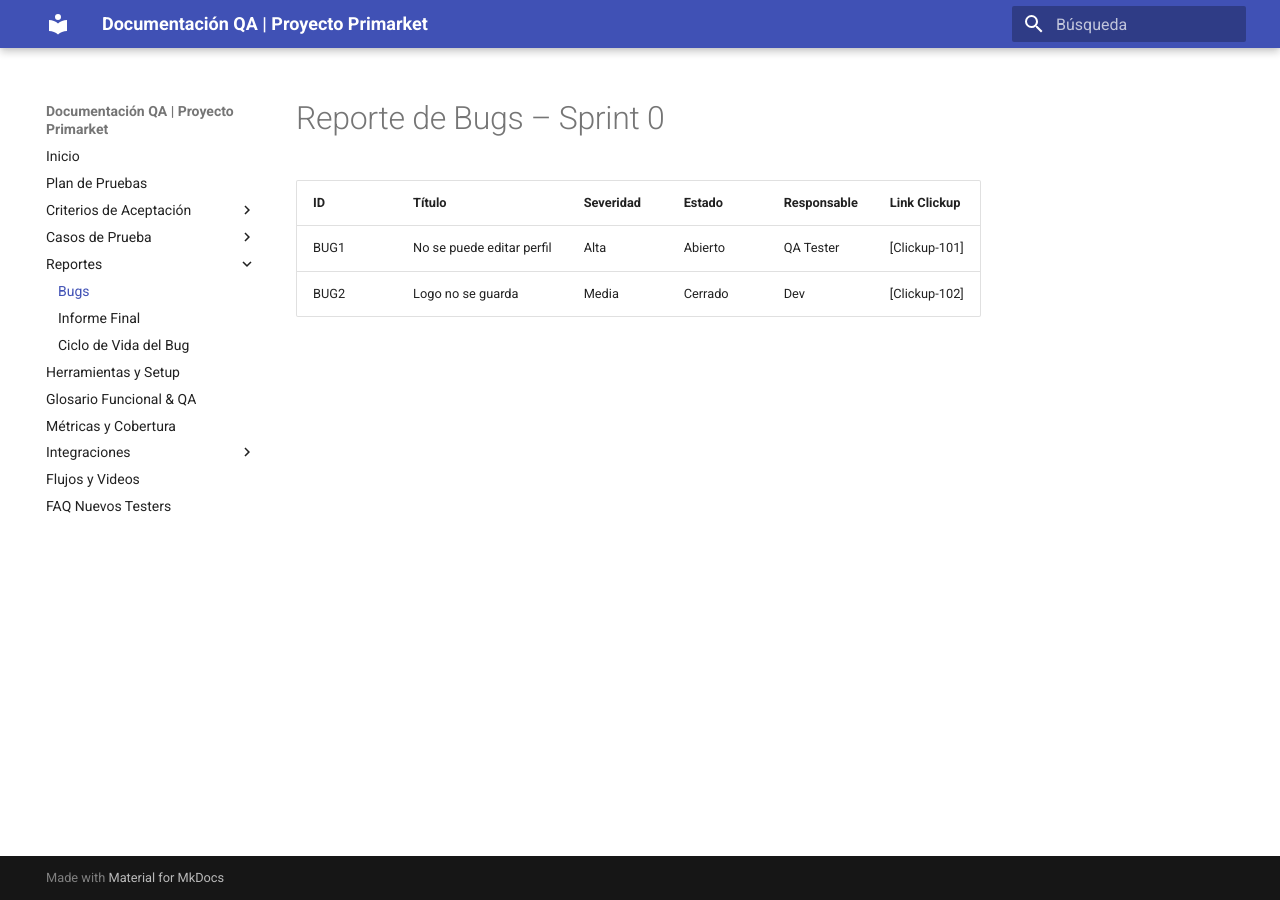
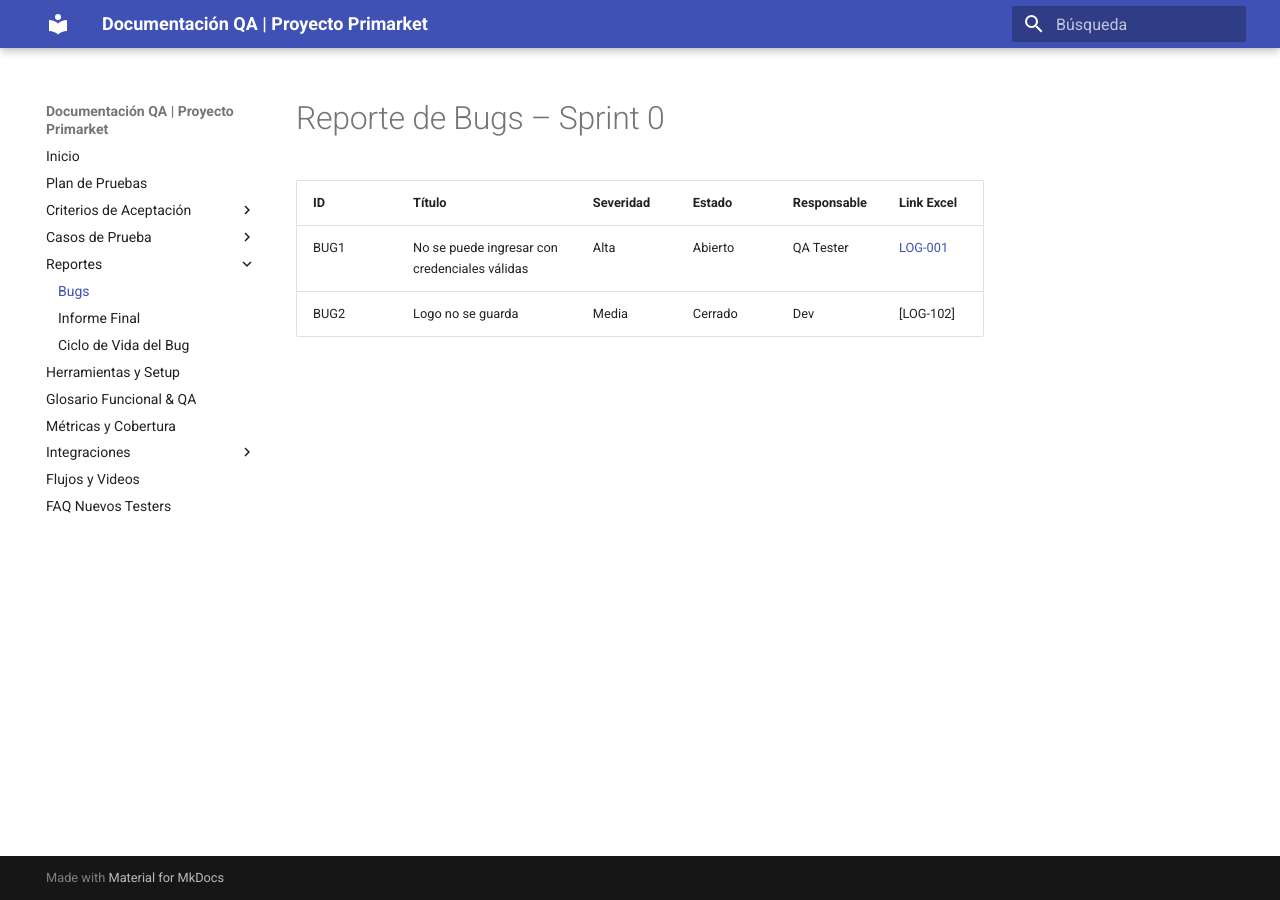
Before and after one commit to LuisPradoQA/Primarket-docs, an MkDocs documentation site: the page built from docs/reporte_bugs.md, in a window 1280 px wide. Built offline with MkDocs 1.6.1 and Material for MkDocs 9.7.7, drawn with Linux system fonts in a browser that asks for light colours.

Commit message:
Actualizo reporte de bugs con enlaces a Google Sheets

```diff
--- a/docs/reporte_bugs.md
+++ b/docs/reporte_bugs.md
@@ -1,6 +1,6 @@
 # Reporte de Bugs – Sprint 0
 
-| ID   | Título                    | Severidad | Estado  | Responsable | Link Clickup   |
+| ID   | Título                    | Severidad | Estado  | Responsable | Link Excel  |
 | ---- | ------------------------- | --------- | ------- | ----------- | -------------- |
-| BUG1 | No se puede editar perfil | Alta      | Abierto | QA Tester   | \[Clickup-101] |
-| BUG2 | Logo no se guarda         | Media     | Cerrado | Dev         | \[Clickup-102] |
+| BUG1 | No se puede ingresar con credenciales válidas | Alta      | Abierto | QA Tester   | [LOG-001](https://docs.google.com/spreadsheets/d/14SfSwGBtdNS8zMLGoJj7R_D0rXGiIvpw/edit?gid=1673094857#gid=1673094857) |
+| BUG2 | Logo no se guarda         | Media     | Cerrado | Dev         | [LOG-102] |
```
